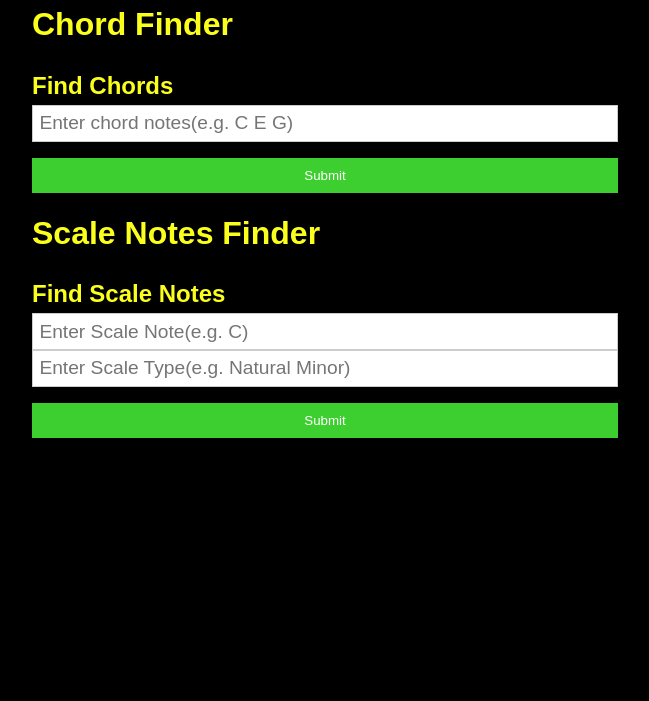
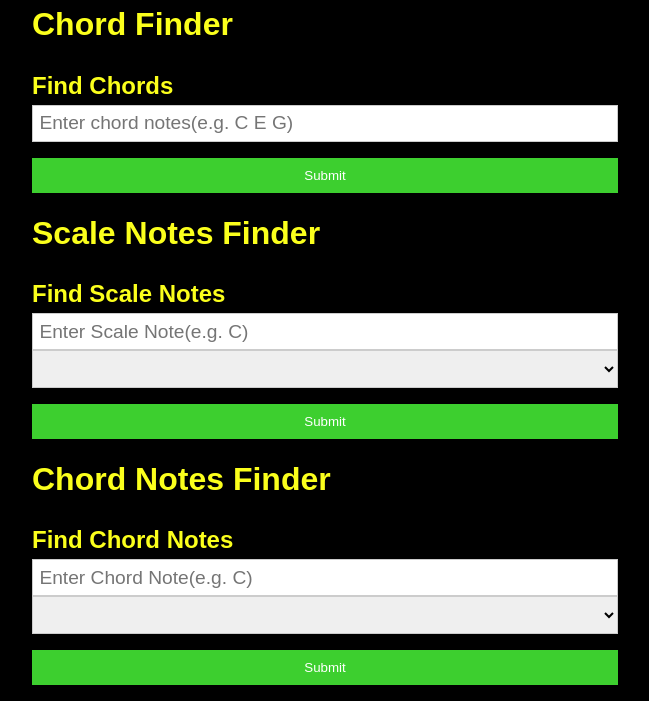
Before and after one commit to ShrikarSankpal/MusicMakingGuide, a Flask app: template templates/index.html in a window 1280 px wide. Shown: the part 240-941 px from the top of the page, without its empty margins (315-964 px from the left). Before the commit the page ends 678 px from the top, so only its background shows below. Run offline with Flask 2, Linux system fonts and the light colour scheme; the template is opened without the code that fills it, so the values that code supplies are empty; parts of the project's set-up code (start-up, migrations or seed data) failed here and were passed over.

Commit message:
added chord notes finder in webapp

```diff
--- a/app.py
+++ b/app.py
@@ -24,14 +24,9 @@ db = SQLAlchemy(app)
 
 
 
-
-
-
-
-
 @app.route('/')
 def index():
-    return render_template('index.html')
+    return render_template('index.html', message=cu.sendDict())
 
 @app.route('/submit1', methods = ['POST'])
 def submit1():
@@ -55,8 +50,17 @@ def submit3():
     if request.method == 'POST':
         scale_base_note = request.form['scale_base_note']
         scale_type = request.form['scale_type']
-        print("User entered :\n{},{}".format(scale_base_note,type(scale_base_note), scale_type, type(scale_type)))
+        print("User entered :\n{},{},{},{}".format(scale_base_note,type(scale_base_note), scale_type, type(scale_type)))
         msg = cu.getScaleNotes(scale_base_note, scale_type)
+        return render_template('success.html', message=msg)
+
+@app.route('/submit4', methods = ['POST'])
+def submit4():
+    if request.method == 'POST':
+        chord_base_note = request.form['chord_base_note']
+        chord_type = request.form['chord_type']
+        print("User entered :\n{},{},{},{}".format(chord_base_note,type(chord_base_note), chord_type, type(chord_type)))
+        msg = cu.getChordNotes(chord_base_note, chord_type)
         return render_template('success.html', message=msg)
 
 if __name__ == '__main__':
--- a/templates/index.html
+++ b/templates/index.html
@@ -45,15 +45,37 @@
             name="scale_base_note"
             placeholder="Enter Scale Note(e.g. C)"
           />
-          <input
-            type="text"
-            name="scale_type"
-            placeholder="Enter Scale Type(e.g. Natural Minor)"
-          />
+          <select name="scale_type" type="text">
+            {%if message %}
+              {% for key in message['scale_types'] %}
+                <option value={{ key }} type="text">{{ key }}</option>
+              {% endfor %}
+            {% endif %}
+          </select>
         </div>
         <input type="submit" value="Submit" class="btn" />
       </form>
 
+      <form action="/submit4" method="POST">
+        <h1>Chord Notes Finder</h1>
+        <div class="form-group">
+          <h2>Find Chord Notes</h2>
+          <input
+            type="text"
+            name="chord_base_note"
+            placeholder="Enter Chord Note(e.g. C)"
+          />
+
+          <select name="chord_type" type="text">
+            {%if message %}
+              {% for key in message['chord_types'] %}
+                <option value={{ key }} type="text">{{ key }}</option>
+              {% endfor %}
+            {% endif %}
+          </select>
+        </div>
+        <input type="submit" value="Submit" class="btn" />
+      </form>
         <!--
         <div class="form-group">
           <h3>Dealer</h3>
@@ -91,10 +113,6 @@
           ></textarea>
         </div>
         -->
-
-
-
-
     </div>
   </body>
 
```
Also changed, not shown: collectionUtils.py (+41 -1 lines), 8 other files.
